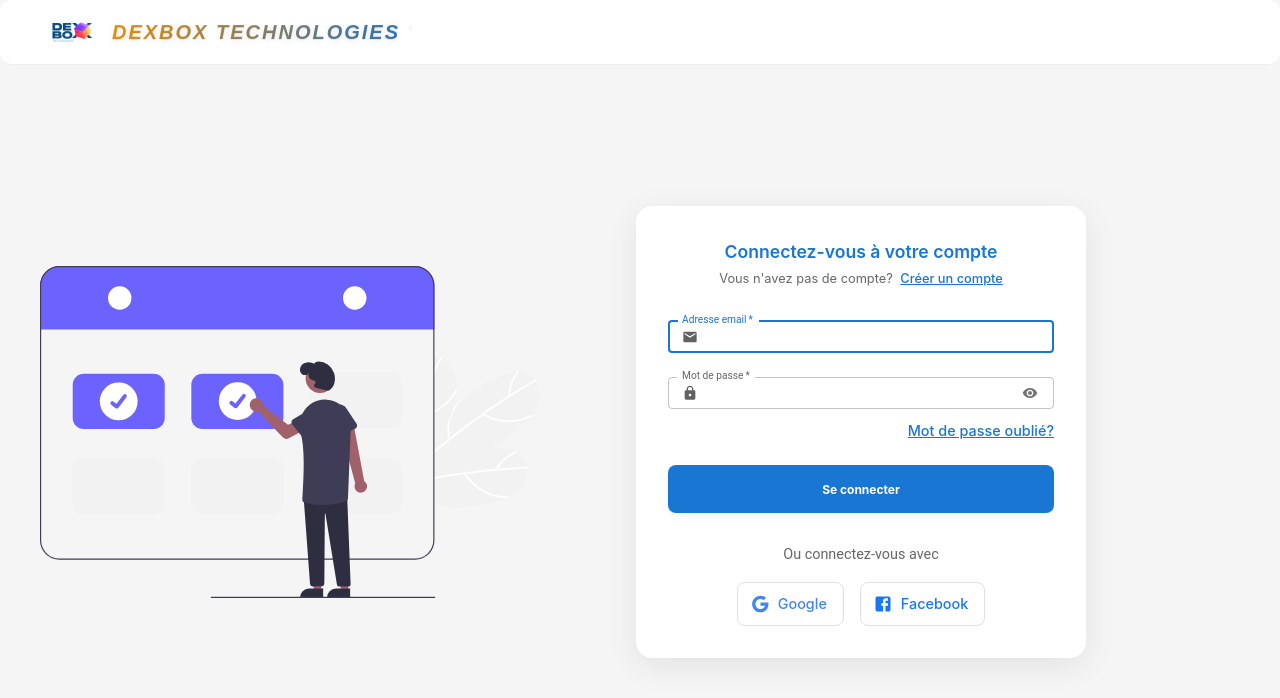
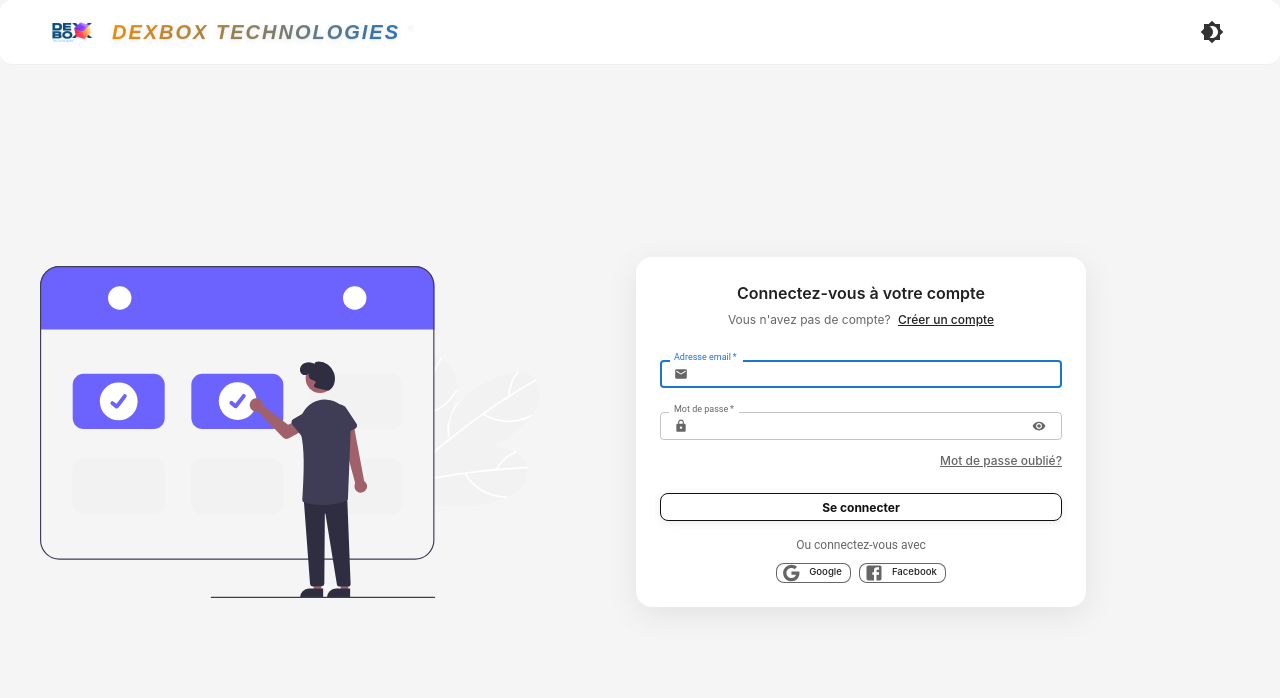
Before and after one commit to Hamic6/Dexbox, a React (Vite) app: page /login in a window 1280 px wide. Shown: the top 698 px of the page. Built offline with nearby package versions, Linux system fonts and the light colour scheme; a web font is replaced by a local one.

Commit message:
login dark

```diff
--- a/src/ColorModeContext.jsx
+++ b/src/ColorModeContext.jsx
@@ -2,7 +2,7 @@ import { createContext, useContext, useMemo, useState } from 'react';
 import { ThemeProvider } from '@mui/material/styles';
 import { getTheme } from './theme';
 
-const ColorModeContext = createContext({ toggleColorMode: () => {} });
+export const ColorModeContext = createContext({ toggleColorMode: () => {} });
 
 export const useColorMode = () => useContext(ColorModeContext);
 
--- a/src/components/Navbar.jsx
+++ b/src/components/Navbar.jsx
@@ -1,9 +1,13 @@
-import { AppBar, Toolbar, Typography, Box, useMediaQuery, useTheme } from '@mui/material';
+import { AppBar, Toolbar, Typography, Box, useMediaQuery, useTheme, IconButton } from '@mui/material';
+import { Brightness4, Brightness7 } from '@mui/icons-material';
+import { useContext } from 'react';
 import DexboxLogo from '../assets/Dexbox.png';
+import { ColorModeContext } from '../ColorModeContext';
 
 export default function Navbar() {
   const theme = useTheme();
   const isMobile = useMediaQuery(theme.breakpoints.down('sm'));
+  const colorMode = useContext(ColorModeContext);
 
   return (
     <AppBar
@@ -65,6 +69,12 @@ export default function Navbar() {
           Dexbox Technologies <sup style={{ fontSize: '0.45em', verticalAlign: 'super', opacity: 0.7 }}>®</sup>
         </Typography>
         <Box sx={{ flexGrow: 1 }} />
+        <IconButton
+          sx={{ ml: 1, color: theme.palette.mode === 'light' ? '#333' : '#fff' }}
+          onClick={colorMode.toggleColorMode}
+        >
+          {theme.palette.mode === 'dark' ? <Brightness7 /> : <Brightness4 />}
+        </IconButton>
       </Toolbar>
     </AppBar>
   );
--- a/src/pages/Login.jsx
+++ b/src/pages/Login.jsx
@@ -119,65 +119,63 @@ export default function Login() {
                 sx={{
                   width: '100%',
                   maxWidth: 450,
-                  p: { xs: 3, sm: 4 },
+                  p: { xs: 2, sm: 3 },
                   borderRadius: { xs: 0, md: 4 },
                   display: 'flex',
                   flexDirection: 'column',
                   alignItems: 'center',
-                  bgcolor: 'background.paper',
+                  bgcolor: theme.palette.background.paper,
                   boxShadow: { xs: 'none', md: '0 8px 32px rgba(0,0,0,0.08)' },
                   fontFamily: 'Inter, Roboto, Arial, sans-serif',
                 }}
               >
                 <Typography
                   variant="h6"
-                  color="primary"
                   gutterBottom
                   sx={{
                     fontWeight: 600,
                     fontFamily: 'Inter, Roboto, Arial, sans-serif',
-                    fontSize: { xs: '0.85rem', md: '1.1rem' }, // taille réduite
+                    fontSize: { xs: '0.8rem', md: '1rem' },
                     textAlign: 'center',
                     mb: 0.5,
+                    color: theme.palette.text.primary,
                   }}
                 >
                   Connectez-vous à votre compte
                 </Typography>
                 <Typography
                   variant="body2"
-                  color="text.secondary"
                   sx={{
                     mb: 1,
                     fontFamily: 'Inter, Roboto, Arial, sans-serif',
-                    fontSize: { xs: '0.65rem', md: '0.8rem' }, // taille réduite
+                    fontSize: { xs: '0.6rem', md: '0.75rem' },
                     textAlign: 'center',
+                    color: theme.palette.text.secondary,
                   }}
                 >
                   Vous n'avez pas de compte?{' '}
                   <Box
                     component="span"
                     sx={{
-                      color: 'primary.main',
+                      color: theme.palette.text.primary,
                       fontWeight: 500,
                       cursor: 'pointer',
                       textDecoration: 'underline',
                       ml: 0.5,
-                      transition: 'color 0.2s',
-                      fontSize: { xs: '0.65rem', md: '0.8rem' }, // taille réduite
-                      '&:hover': { color: 'primary.dark' },
+                      fontSize: { xs: '0.6rem', md: '0.75rem' },
+                      '&:hover': { color: theme.palette.text.secondary },
                     }}
                     onClick={() => alert('Redirection vers la page d\'inscription')}
                   >
                     Créer un compte
                   </Box>
                 </Typography>
-
                 <Box
                   component="form"
                   onSubmit={handleSubmit}
                   sx={{
                     width: '100%',
-                    mt: 1
+                    mt: 1,
                   }}
                 >
                   <TextField
@@ -195,7 +193,7 @@ export default function Login() {
                     InputProps={{
                       startAdornment: (
                         <InputAdornment position="start">
-                          <Email sx={{ color: 'grey.700', fontSize: 16 }} />
+                          <Email sx={{ color: theme.palette.text.secondary, fontSize: 14 }} />
                         </InputAdornment>
                       ),
                     }}
@@ -203,16 +201,17 @@ export default function Login() {
                       fontFamily: 'Inter, Roboto, Arial, sans-serif',
                       mb: 1,
                       '& .MuiInputBase-root': {
-                        height: { xs: 24, md: 32 }, // hauteur réduite
-                        fontSize: { xs: '0.7rem', md: '0.85rem' }, // taille réduite
-                        bgcolor: '#fff', // couleur de fond normale
+                        height: { xs: 20, md: 28 },
+                        fontSize: { xs: '0.6rem', md: '0.75rem' },
+                        bgcolor: theme.palette.background.paper,
+                        color: theme.palette.text.primary,
                       },
                       '& .MuiInputLabel-root': {
-                        fontSize: { xs: '0.7rem', md: '0.85rem' },
+                        fontSize: { xs: '0.6rem', md: '0.75rem' },
+                        color: theme.palette.text.secondary,
                       },
                     }}
                   />
-
                   <TextField
                     variant="outlined"
                     margin="normal"
@@ -228,7 +227,7 @@ export default function Login() {
                     InputProps={{
                       startAdornment: (
                         <InputAdornment position="start">
-                          <Lock sx={{ color: 'grey.700', fontSize: 16 }} />
+                          <Lock sx={{ color: theme.palette.text.secondary, fontSize: 14 }} />
                         </InputAdornment>
                       ),
                       endAdornment: (
@@ -238,8 +237,9 @@ export default function Login() {
                             onClick={handleClickShowPassword}
                             edge="end"
                             size="small"
+                            sx={{ color: theme.palette.text.secondary }}
                           >
-                            {showPassword ? <VisibilityOff sx={{ fontSize: 16 }} /> : <Visibility sx={{ fontSize: 16 }} />}
+                            {showPassword ? <VisibilityOff sx={{ fontSize: 14 }} /> : <Visibility sx={{ fontSize: 14 }} />}
                           </IconButton>
                         </InputAdornment>
                       ),
@@ -248,19 +248,19 @@ export default function Login() {
                       fontFamily: 'Inter, Roboto, Arial, sans-serif',
                       mb: 0.5,
                       '& .MuiInputBase-root': {
-                        height: { xs: 24, md: 32 }, // hauteur réduite
-                        fontSize: { xs: '0.7rem', md: '0.85rem' }, // taille réduite
-                        bgcolor: '#fff', // couleur de fond normale
+                        height: { xs: 20, md: 28 },
+                        fontSize: { xs: '0.6rem', md: '0.75rem' },
+                        bgcolor: theme.palette.background.paper,
+                        color: theme.palette.text.primary,
                       },
                       '& .MuiInputLabel-root': {
-                        fontSize: { xs: '0.7rem', md: '0.85rem' },
+                        fontSize: { xs: '0.6rem', md: '0.75rem' },
+                        color: theme.palette.text.secondary,
                       },
                     }}
                   />
-
                   <Typography
                     variant="body2"
-                    color="primary"
                     sx={{
                       mt: 1,
                       textAlign: 'right',
@@ -268,14 +268,14 @@ export default function Login() {
                       fontWeight: 500,
                       fontFamily: 'Inter, Roboto, Arial, sans-serif',
                       textDecoration: 'underline',
-                      fontSize: '0.9rem',
-                      '&:hover': { color: 'primary.dark' },
+                      fontSize: { xs: '0.6rem', md: '0.75rem' },
+                      color: theme.palette.text.secondary,
+                      '&:hover': { color: theme.palette.text.primary },
                     }}
                     onClick={() => alert('Redirection vers la page de récupération')}
                   >
                     Mot de passe oublié?
                   </Typography>
-
                   {error && (
                     <Typography
                       variant="body2"
@@ -283,91 +283,98 @@ export default function Login() {
                       sx={{
                         mt: 2,
                         textAlign: 'center',
-                        fontWeight: 500
+                        fontWeight: 500,
+                        fontSize: { xs: '0.6rem', md: '0.75rem' },
                       }}
                     >
                       {error}
                     </Typography>
                   )}
-
                   <Button
                     type="submit"
                     fullWidth
                     variant="contained"
-                    color="primary"
                     sx={{
                       mt: 3,
-                      py: 0.3, // padding vertical réduit
+                      py: 0.3,
                       borderRadius: 2,
                       fontWeight: 'bold',
                       fontFamily: 'Inter, Roboto, Arial, sans-serif',
-                      fontSize: { xs: '0.6rem', md: '0.75rem' }, // taille du texte réduite
-                      boxShadow: '0 2px 8px rgba(25, 118, 210, 0.08)',
+                      fontSize: { xs: '0.6rem', md: '0.75rem' },
+                      boxShadow: '0 2px 8px rgba(0,0,0,0.08)',
                       textTransform: 'none',
-                      height: { xs: 30, md: 48 }, // hauteur réduite
+                      height: { xs: 20, md: 28 },
+                      bgcolor: theme.palette.mode === 'dark' ? '#111' : '#fff',
+                      color: theme.palette.mode === 'dark' ? '#fff' : '#111',
+                      border: '1px solid',
+                      borderColor: theme.palette.mode === 'dark' ? '#fff' : '#111',
+                      '&:hover': {
+                        bgcolor: theme.palette.mode === 'dark' ? '#222' : '#f5f5f5',
+                      },
                     }}
                   >
                     Se connecter
                   </Button>
                 </Box>
-
-                <Box sx={{ width: '100%', mt: 4 }}>
+                <Box sx={{ width: '100%', mt: 2 }}>
                   <Typography
                     variant="body2"
-                    color="text.secondary"
                     sx={{
                       textAlign: 'center',
-                      mb: 2,
-                      fontSize: '0.9rem'
+                      mb: 1,
+                      fontSize: { xs: '0.6rem', md: '0.75rem' },
+                      color: theme.palette.text.secondary,
                     }}
                   >
                     Ou connectez-vous avec
                   </Typography>
-
-                  <Box sx={{
-                    display: 'flex',
-                    justifyContent: 'center',
-                    gap: 2,
-                    flexDirection: { xs: 'column', sm: 'row' }
-                  }}>
+                  <Box
+                    sx={{
+                      display: 'flex',
+                      justifyContent: 'center',
+                      gap: 1,
+                      flexDirection: { xs: 'column', sm: 'row' },
+                    }}
+                  >
                     <Button
                       variant="outlined"
-                      startIcon={<Google />}
+                      startIcon={<Google sx={{ fontSize: 14, color: theme.palette.text.secondary }} />}
                       sx={{
                         textTransform: 'none',
                         borderRadius: 2,
                         fontWeight: 500,
                         fontFamily: 'Inter, Roboto, Arial, sans-serif',
-                        color: '#4285F4',
-                        borderColor: '#e0e0e0',
-                        height: 44,
-                        px: 2,
-                        fontSize: '0.9rem',
+                        color: theme.palette.text.primary,
+                        borderColor: theme.palette.text.secondary,
+                        height: 20,
+                        px: 1,
+                        fontSize: '0.6rem',
+                        bgcolor: theme.palette.background.paper,
                         '&:hover': {
-                          borderColor: '#4285F4',
-                          background: 'rgba(66,133,244,0.04)'
+                          bgcolor: theme.palette.mode === 'dark' ? '#222' : '#f5f5f5',
+                          borderColor: theme.palette.text.primary,
                         },
                       }}
                     >
                       Google
                     </Button>
-
                     <Button
                       variant="outlined"
-                      startIcon={<Facebook />}
+                      startIcon={<Facebook sx={{ fontSize: 14, color: theme.palette.text.secondary }} />}
                       sx={{
                         textTransform: 'none',
                         borderRadius: 2,
                         fontWeight: 500,
                         fontFamily: 'Inter, Roboto, Arial, sans-serif',
-                        color: '#1877F3',
-                        borderColor: '#e0e0e0',
-                        height: 44,
-                        px: 2,
-                        fontSize: '0.9rem',
+                        color: theme.palette.text.primary,
+                        borderColor: theme.palette.text.secondary,
+                        height: 20,
+                        px: 1,
+                        fontSize: '0.6rem',
+                        bgcolor: theme.palette.background.paper,
                         '&:hover': {
-                          borderColor: '#1877F3',
-                          background: 'rgba(24,119,243,0.04)'
+                          bgcolor: theme.palette.mode === 'dark' ? '#222' : '#f5f5f5',
+                          borderColor: theme.palette.text.primary,
                         },
                       }}
                     >
```
